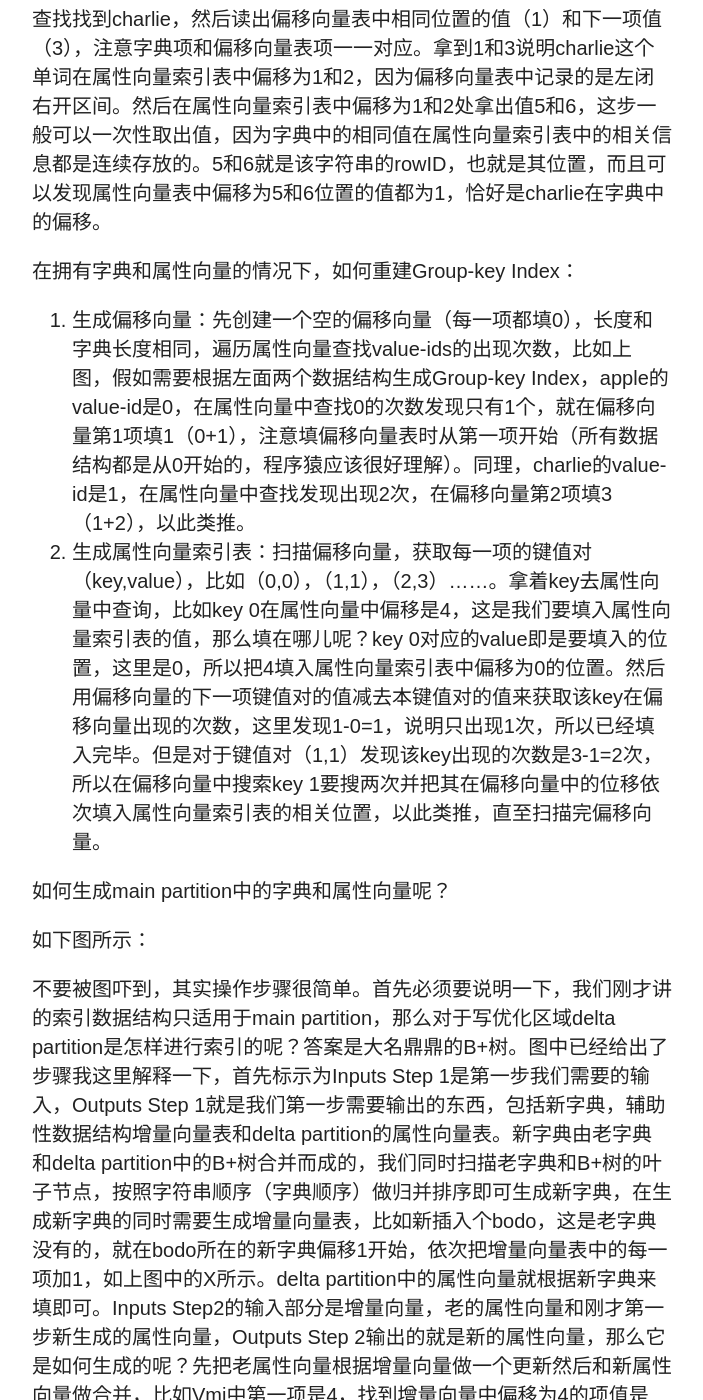
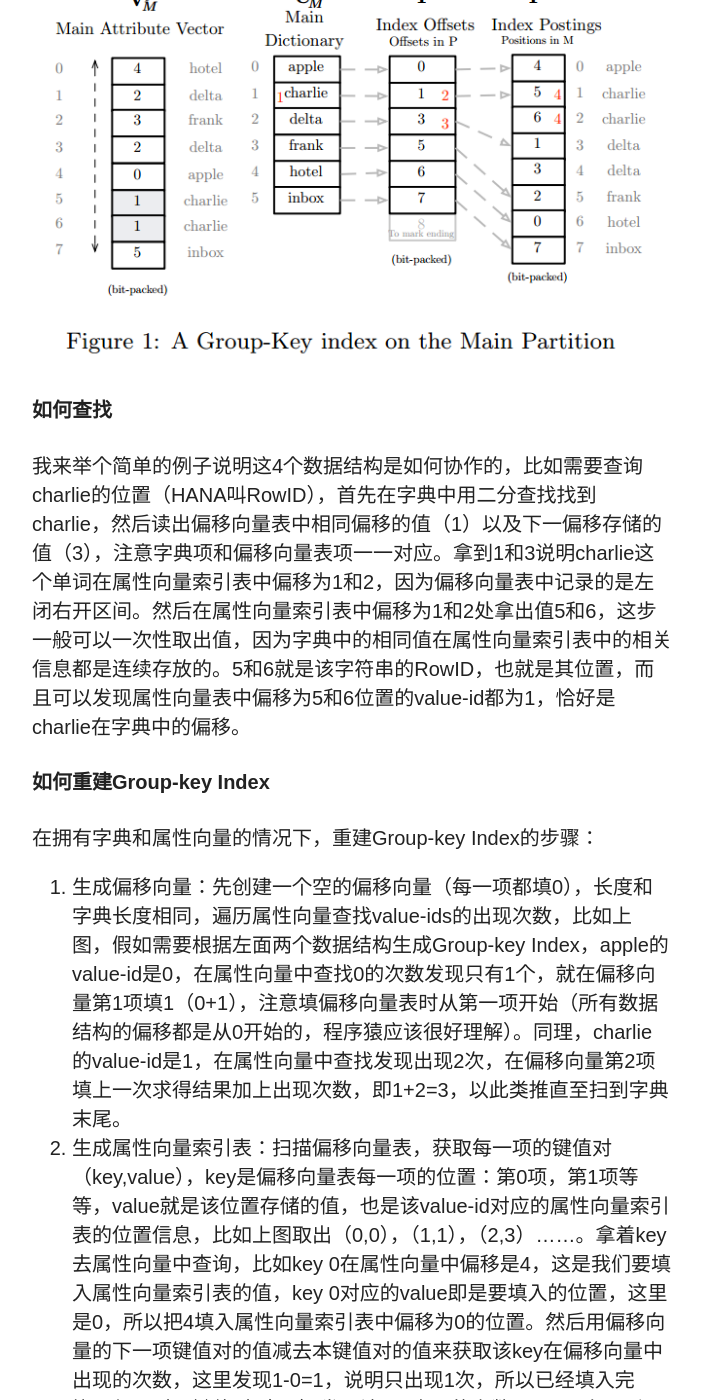
Before and after one commit to wuyu201321060203/wuyu201321060203.github.io, a Jekyll site: the page built from _posts/2014-08-31-FastLoopup.md, in a window 1280 px wide and 1400 px high, scrolled down 2224 px. Shown: the whole window, without its empty margins (318-1021 px from the left). Built offline with Jekyll 4.4.1, drawn with Linux system fonts in a browser that asks for light colours; nearby versions of some CDN libraries; comment, search, counter and statistics services are not loaded; some of the changed text lies outside the part shown.

Commit message:
first post of FastLookup

```diff
--- a/_posts/2014-08-31-FastLoopup.md
+++ b/_posts/2014-08-31-FastLoopup.md
@@ -12,44 +12,56 @@ comments: true
 share: true
 ---
 
-<script type="text/javascript" src="http://cdn.mathjax.org/mathjax/latest/MathJax.js?config=default"></script>
-
 最近由于实验室需要设计和实现一个支持OLAP的列式内存数据库，所以对一些典型的同类型数据库产品进行了一番调研。这里我把SAP HANA里基于内存的列式数据库索引引擎p*Time中所使用的索引技术整理和记录了一下，希望对大家能有所帮助。
 
 ####wikipedia上对HANA的定义如下：
-SAP HANA, short for "High-Performance Analytic Appliance" is an in-memory, column-oriented, relational database management system developed and marketed by SAP AG. It runs massively parallel, thus exploiting the maximum out of multicore processors and subsequently enabling very fast query execution.具体可以参加HANA的白皮书。
+> SAP HANA, short for "High-Performance Analytic Appliance" is an in-memory, column-oriented, relational database management system developed and marketed by SAP AG. It runs massively parallel, thus exploiting the maximum out of multicore processors and subsequently enabling very fast query execution.
 
-基于内存的列式数据库一般都采用读写分离策略，数据更新作用在一个专门为写优化的区域（delta partition），这个区域通常都很小并且采用树结构（比如B类树）的索引来加速更新操作。而只读区域（main partition）一般都很大，并且同样需要建立索引以提高事务和分析的性能。p*Time提出了一套只读区域的索引方案，该方案在查询执行时能急剧降低内存消耗，因此可以快速执行索引查询和联合查询，非常有利于事务和分析型任务。
+####概述
 
-为了降低数据库操作响应时间和内存消耗，p*Time使用了一种经过转化的索引——Group-Key，从而将列扫描转化为索引查找。
+HANA采用读写分离策略，数据更新作用在一个专门为写优化的区域（delta partition），这个区域通常都很小并且采用树的结构（比如B类树）建立相关索引。而只读区域（main partition）一般都很大，并且同样需要建立索引以提高事务和分析业务的性能。p*Time提出了一套独特的main partition的索引方案Group-key Index，该方案在查询执行时能急剧降低内存消耗，因此对内可以快速进行索引查询，对外可以快速执行联合查询，这对OLTP和OLAP来说都非常有利。
 
-为了更好的节省内存开销，p*Time索引方案中的大部分数据结构都采用了位压缩的方案，说来也很简单。比如在32位机器上，一个整型占用4个字节，这往往都是浪费内存的，因为我们一般都不会用到特别大的数，所以更“经济”的解决方案是如果我们所需要的最大的数为n，那么就把表示这些数的位数限定为logn。
+####核心数据结构
 
-尽管OLAP型业务往往需要操作整个表或者域，甚至对表进行多维度联合查询，但是对于列式数据库中拥有字典索引的列一般采用疏松索引来取代密集索引以获得更高的查找效率。
+为了更好的节省内存开销，Group-key Index索引方案中的大部分数据结构都采用了位压缩，比如在32位机器上，一个整型占用4个字节，如果我们要表示的数不是很大的情况下，这往往都是浪费内存的，因此更“经济”的解决方案是如果我们所需要的最大的数为n，那么就把表所要表示的数的位数限定为logn。尽管OLAP型业务往往需要操作整个表或者域，甚至对表进行多维度联合查询，但是对于列式数据库中拥有字典索引的列p*Time采用疏松索引来取代密集索引以获得更高的查找效率。
 
-p*Time所用到的核心数据结构有以下4个，其中前两项是main partition需要的，而后两项就是Group-key需要的数据结构，又叫Group-key Index：
+p*Time所用到的核心数据结构有以下4个，其中前两项是main partition需要的，而后两项是Group-key Index需要的
 - 排好序的字典
-- 位压缩过的属性向量：存储了value-ids，它标识了原始数据在字典中位置。
-- 偏移向量表：辅助数据结构，负责把指定的value-id映射到其在属性向量索引表的偏移。
-- 属性向量索引表：存储属性向量的相关索引信息。
+- 位压缩过的属性向量表：存储了标识原始数据在字典中的偏移，也叫value-ids。
+- 偏移向量表：辅助性数据结构，负责把指定的value-id映射到其在属性向量索引表的偏移。
+- 属性向量索引表：存储value-id在属性向量中的位置。
+
 这几个数据结构之间的关系见下图所示：
 
+![relation](/images/fast1.png)
 
-举个简单的例子，比如需要查询charlie的所有位置，首先在字典中用二分查找找到charlie，然后读出偏移向量表中相同位置的值（1）和下一项值（3），注意字典项和偏移向量表项一一对应。拿到1和3说明charlie这个单词在属性向量索引表中偏移为1和2，因为偏移向量表中记录的是左闭右开区间。然后在属性向量索引表中偏移为1和2处拿出值5和6，这步一般可以一次性取出值，因为字典中的相同值在属性向量索引表中的相关信息都是连续存放的。5和6就是该字符串的rowID，也就是其位置，而且可以发现属性向量表中偏移为5和6位置的值都为1，恰好是charlie在字典中的偏移。
+####如何查找
 
-在拥有字典和属性向量的情况下，如何重建Group-key Index：
-1. 生成偏移向量：先创建一个空的偏移向量（每一项都填0），长度和字典长度相同，遍历属性向量查找value-ids的出现次数，比如上图，假如需要根据左面两个数据结构生成Group-key Index，apple的value-id是0，在属性向量中查找0的次数发现只有1个，就在偏移向量第1项填1（0+1），注意填偏移向量表时从第一项开始（所有数据结构都是从0开始的，程序猿应该很好理解）。同理，charlie的value-id是1，在属性向量中查找发现出现2次，在偏移向量第2项填3（1+2），以此类推。
-2. 生成属性向量索引表：扫描偏移向量，获取每一项的键值对（key,value），比如（0,0），（1,1），（2,3）......。拿着key去属性向量中查询，比如key 0在属性向量中偏移是4，这是我们要填入属性向量索引表的值，那么填在哪儿呢？key 0对应的value即是要填入的位置，这里是0，所以把4填入属性向量索引表中偏移为0的位置。然后用偏移向量的下一项键值对的值减去本键值对的值来获取该key在偏移向量出现的次数，这里发现1-0=1，说明只出现1次，所以已经填入完毕。但是对于键值对（1,1）发现该key出现的次数是3-1=2次，所以在偏移向量中搜索key 1要搜两次并把其在偏移向量中的位移依次填入属性向量索引表的相关位置，以此类推，直至扫描完偏移向量。
+我来举个简单的例子说明这4个数据结构是如何协作的，比如需要查询charlie的位置（HANA叫RowID），首先在字典中用二分查找找到charlie，然后读出偏移向量表中相同偏移的值（1）以及下一偏移存储的值（3），注意字典项和偏移向量表项一一对应。拿到1和3说明charlie这个单词在属性向量索引表中偏移为1和2，因为偏移向量表中记录的是左闭右开区间。然后在属性向量索引表中偏移为1和2处拿出值5和6，这步一般可以一次性取出值，因为字典中的相同值在属性向量索引表中的相关信息都是连续存放的。5和6就是该字符串的RowID，也就是其位置，而且可以发现属性向量表中偏移为5和6位置的value-id都为1，恰好是charlie在字典中的偏移。
 
-如何生成main partition中的字典和属性向量呢？
+####如何重建Group-key Index
+
+在拥有字典和属性向量的情况下，重建Group-key Index的步骤：
+
+1. 生成偏移向量：先创建一个空的偏移向量（每一项都填0），长度和字典长度相同，遍历属性向量查找value-ids的出现次数，比如上图，假如需要根据左面两个数据结构生成Group-key Index，apple的value-id是0，在属性向量中查找0的次数发现只有1个，就在偏移向量第1项填1（0+1），注意填偏移向量表时从第一项开始（所有数据结构的偏移都是从0开始的，程序猿应该很好理解）。同理，charlie的value-id是1，在属性向量中查找发现出现2次，在偏移向量第2项填上一次求得结果加上出现次数，即1+2=3，以此类推直至扫到字典末尾。
+2. 生成属性向量索引表：扫描偏移向量表，获取每一项的键值对（key,value），key是偏移向量表每一项的位置：第0项，第1项等等，value就是该位置存储的值，也是该value-id对应的属性向量索引表的位置信息，比如上图取出（0,0），（1,1），（2,3）......。拿着key去属性向量中查询，比如key 0在属性向量中偏移是4，这是我们要填入属性向量索引表的值，key 0对应的value即是要填入的位置，这里是0，所以把4填入属性向量索引表中偏移为0的位置。然后用偏移向量的下一项键值对的值减去本键值对的值来获取该key在偏移向量中出现的次数，这里发现1-0=1，说明只出现1次，所以已经填入完毕。但是对于键值对（1,1）发现该key出现的次数是3-1=2次，所以在偏移向量中搜索key 1要搜两次并把其在偏移向量中的位移依次填入属性向量索引表的相关位置，以此类推，直至扫描完偏移向量。
+
+####如何生成main partition中的字典和属性向量
 
 如下图所示：
 
-不要被图吓到，其实操作步骤很简单。首先必须要说明一下，我们刚才讲的索引数据结构只适用于main partition，那么对于写优化区域delta partition是怎样进行索引的呢？答案是大名鼎鼎的B+树。图中已经给出了步骤我这里解释一下，首先标示为Inputs Step 1是第一步我们需要的输入，Outputs Step 1就是我们第一步需要输出的东西，包括新字典，辅助性数据结构增量向量表和delta partition的属性向量表。新字典由老字典和delta partition中的B+树合并而成的，我们同时扫描老字典和B+树的叶子节点，按照字符串顺序（字典顺序）做归并排序即可生成新字典，在生成新字典的同时需要生成增量向量表，比如新插入个bodo，这是老字典没有的，就在bodo所在的新字典偏移1开始，依次把增量向量表中的每一项加1，如上图中的X所示。delta partition中的属性向量就根据新字典来填即可。Inputs Step2的输入部分是增量向量，老的属性向量和刚才第一步新生成的属性向量，Outputs Step 2输出的就是新的属性向量，那么它是如何生成的呢？先把老属性向量根据增量向量做一个更新然后和新属性向量做合并，比如Vmj中第一项是4，找到增量向量中偏移为4的项值是1，所以将5（4+1）填入新属性向量第一项，以此类推。全部更新完成后直接把Vdj放到Vmj`末尾，也就是简单地合并即可。
+![rebuild main](/images/fast2.png)
 
-这样新字典和属性向量就生成了，之前还有Group-key Index的偏移向量和属性索引向量的生成，有没有觉得很麻烦，其实还有一种更省内存的方式来同时生成这4个向量数据结构。如下图所示：
+不要被图吓到，其实操作步骤很简单。首先必须要说明一下，我们刚才讲的索引数据结构只适用于main partition，那么对于写优化区域delta partition是怎样进行索引的呢？其实前面也提到了就是B+树。上图已经给出了步骤我这里解释一下，首先标示为Inputs Step 1是第一步我们需要的输入，Outputs Step 1就是我们第一步需要输出的东西，包括新字典，辅助性数据结构增量向量表和delta partition的属性向量表。新字典由老字典和delta partition中的B+树合并而成，我们首先同时扫描老字典和B+树的叶子节点，按照字符串顺序（字典顺序）做归并排序即可生成新字典，在生成新字典的同时需要生成增量向量表，比如新插入个bodo，这是老字典没有的，就在bodo所在的新字典偏移1开始，依次把增量向量表中的每一项加1，如上图中的X所示。delta partition中的属性向量就根据新字典来填即可。
 
-这里给出伪代码，试着跟着走一下相信大家就可以理解如何操作了，其实这个算法本身并不是难点，而是如何尽量节省内存开销才是p*Time重点关注的事情，也是它的一个核心技术。
-可能大家对此还觉得有些绕，可能是因为之前有一些是HANA 自身设计所导致的特性，建议看一下HANA的白皮书，相信就会有比较深刻的认识。
+Inputs Step2的输入部分是增量向量，老的属性向量和刚才第一步新生成的属性向量，Outputs Step 2输出的就是新的属性向量，那么它是如何生成的呢？先把老属性向量根据增量向量做一个更新然后和新属性向量做合并，比如Vmj中第一项是4，找到增量向量中偏移为4的项值是1，所以将5（4+1）填入新属性向量第一项，以此类推。全部更新完成后直接把Vdj放到Vmj`末尾，也就是简单地合并即可。
 
-/(y = x^2 +1/)
+这样新的字典和属性向量就生成了，之前还有Group-key Index的偏移向量和属性索引向量的生成，有没有觉得很麻烦，其实还有一种更省内存的方式来同时生成这4个向量数据结构。如下图所示：
+
+![rebuild all](/images/fast3.png)
+
+这里给出伪代码，我就不详细解释了，其实就是我刚才讲的重建Group-key Index和构建mian partition中字典和属性向量步骤的融合，当然中间HANA又用了一些小技巧和辅助性数据结构，试着跟着代码走一下相信大家就可以理解如何操作了，其实这个算法本身并不是难点，而是如何实现以尽量节省内存开销才是p*Time重点关注的事情，也是它的一个核心技术。
+
+![code](/images/fast4.png)
+
+如果大家对此还觉得有些绕，可能是因为之前有一些是HANA自身架构设计导致的，建议看一下HANA的白皮书，相信就会有比较深刻的认识。
```
